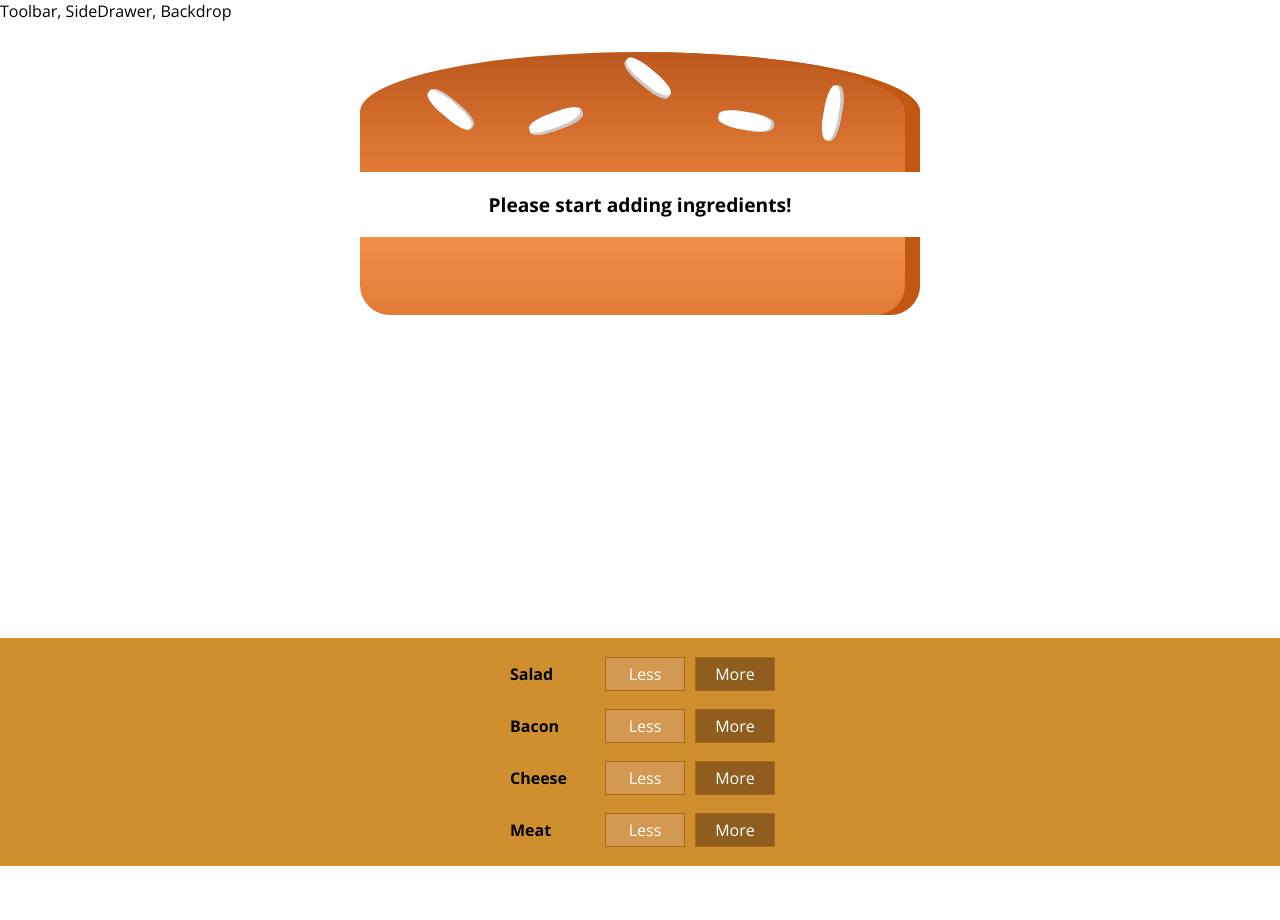
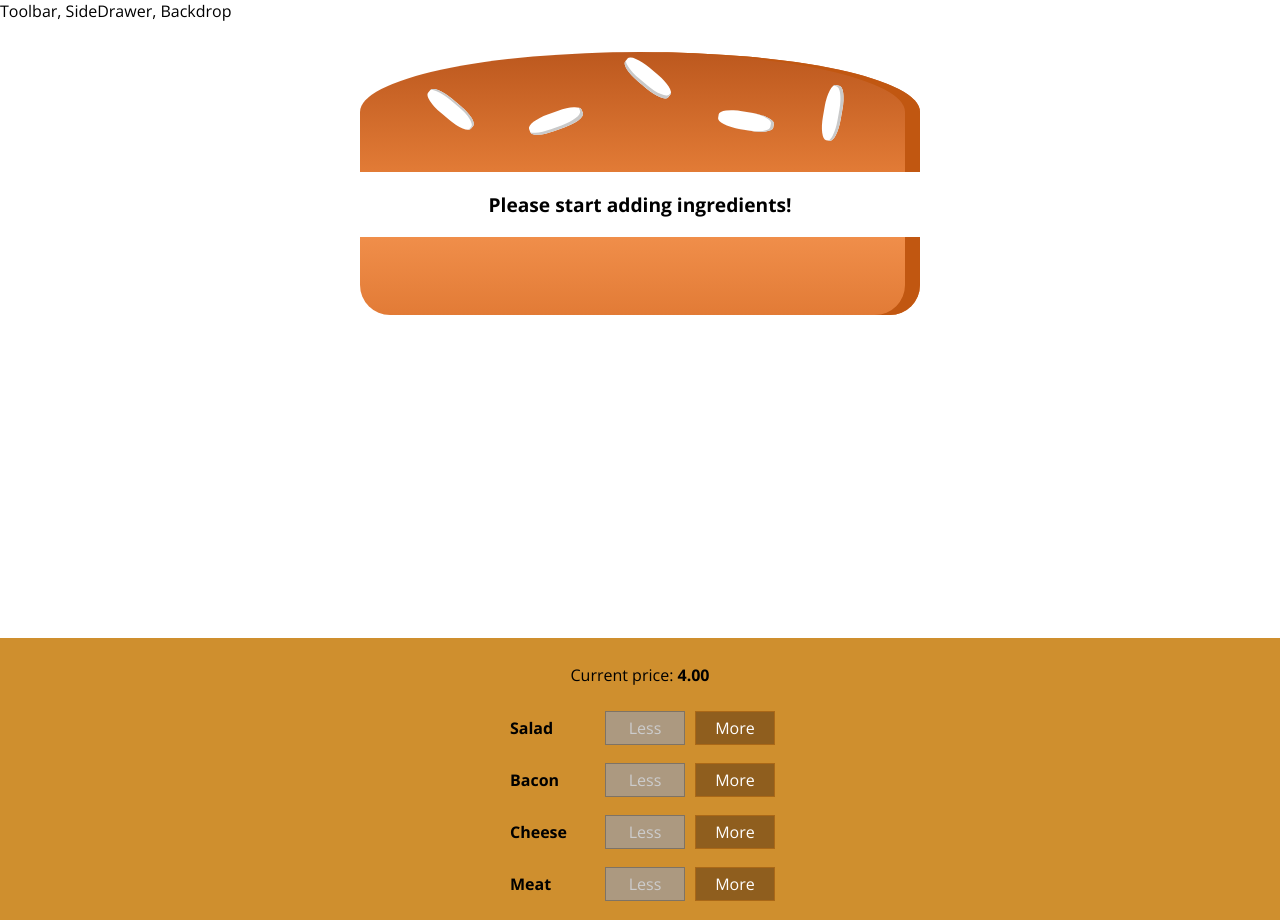
Before and after one commit to JaimeAlb/burger-builder, a React app: page / in a window 1280 px wide. Before the commit the page ends 866 px from the top, so only its background shows below. Built offline with nearby package versions, Linux system fonts and the light colour scheme.

Commit message:
add total price

```diff
--- a/src/components/Burger/BuildControls/BuildControl/BuildControl.js
+++ b/src/components/Burger/BuildControls/BuildControl/BuildControl.js
@@ -2,7 +2,6 @@ import React from 'react';
 import classes from './BuildControl.css';
 
 const buildControl = (props) => {
-    console.log('props: ', props);
     return (
     <div className={classes.BuildControl}>
         <div className={classes.Label}>{props.label}</div>
--- a/src/components/Burger/BuildControls/BuildControls.js
+++ b/src/components/Burger/BuildControls/BuildControls.js
@@ -9,15 +9,16 @@ const controls = [
     { label: 'Meat', type: 'meat'},
 ]
 const buildControls = (props) => {
-    console.log('props buildControls: ', props);
     return (
         <div className={classes.BuildControls}>
+            <p>Current price: <strong>{props.price.toFixed(2)}</strong></p>
             {controls.map(ctrl => (
                 <BuildControl
                     key={ctrl.label}
                     label={ctrl.label}
                     removed={() => props.ingredientRemoved(ctrl.type)}
                     added={() => props.ingredientAdded(ctrl.type)}
+                    // disabled= {props.disabled(ctrl.type)}/>
                     disabled={props.disabled[ctrl.type]}/>
             ))}
 
--- a/src/components/Burger/Burger.js
+++ b/src/components/Burger/Burger.js
@@ -15,9 +15,7 @@ const burger = (props) => {
     if (transformedIngredients.length === 0) {
         transformedIngredients = <p>Please start adding ingredients!</p>;
     };
-    // console.log(props.ingredients)
-    // console.log(transformedIngredients);
-    return (
+        return (
         <div className={classes.Burger}>
             <BurgerIngredient type="bread-top"/>
             {transformedIngredients}
--- a/src/containers/BurgerBuilder/BurgerBuilder.js
+++ b/src/containers/BurgerBuilder/BurgerBuilder.js
@@ -26,60 +26,60 @@ class BurgerBuilder extends Component {
     }
 
     addIngredientHandler = (type) => {
-        console.log('addIngredientHandler type: ', type);
         const oldCount = this.state.ingredients[type];
-        console.log('addIngredientHandler oldCount', oldCount);
         const updatedCount = oldCount + 1;
-        const updatedIngredients = {
+        const updatedIngredients = { // creates a copy of the ingredients object
             ...this.state.ingredients
         };
-        console.log('addIngredientHandler updatedIngredients', updatedIngredients);
         updatedIngredients[type] = updatedCount;
         const priceAdittion = INGREDIENT_PRICES[type];
         const oldPrice = this.state.totalPrice;
         const newPrice = oldPrice + priceAdittion;
-        console.log('addIngredientHandler newPrice', newPrice);
-        this.setState({totalPrice: newPrice, ingredients: updatedIngredients});
-
+        this.setState({ totalPrice: newPrice, ingredients: updatedIngredients });
     }
 
     removeIngredientHandler = (type) => {
-        console.log('removeIngredientHandler type: ', type);
         const oldCount = this.state.ingredients[type];
-        console.log('removeIngredientHandler oldCount', oldCount);
-        if (oldCount <= 0){
+        if (oldCount <= 0) {
             return;
         }
         const updatedCount = oldCount - 1;
         const updatedIngredients = {
             ...this.state.ingredients
         };
-        console.log('removeIngredientHandler updatedIngredients', updatedIngredients);
         updatedIngredients[type] = updatedCount;
         const priceDeduction = INGREDIENT_PRICES[type];
         const oldPrice = this.state.totalPrice;
         const newPrice = oldPrice - priceDeduction;
-        this.setState({totalPrice: newPrice, ingredients: updatedIngredients});
+        this.setState({ totalPrice: newPrice, ingredients: updatedIngredients });
+    }
 
-    }
+    // disableIngredientHandler = (type) => {
+    //     if (this.state.ingredients[type] <=0) {
+    //         return true;
+    //     }else{
+    //         return false;
+    //     }
+    // }
 
     render() {
         const disabledInfo = {
             ...this.state.ingredients
         };
-        console.log('disabledInfo: ', disabledInfo);
         for (let key in disabledInfo) {
-            console.log('for key: ', key)
-            console.log('for disabledInfo: ', disabledInfo);
-            disabledInfo[key] = disabledInfo <= 0;
+            disabledInfo[key] = disabledInfo[key] <= 0; //disabledInfo is now an object of boolean variables
+
         }
+
         return (
             <Aux1>
                 <Burger ingredients={this.state.ingredients}/>
                 <BuildControls
                     ingredientAdded={this.addIngredientHandler}
                     ingredientRemoved={this.removeIngredientHandler}
-                    disabled={disabledInfo}/>
+                    // disabled={this.disableIngredientHandler}/>
+                    disabled={disabledInfo}
+                    price={this.state.totalPrice}/>
             </Aux1>
         );
     }
```
